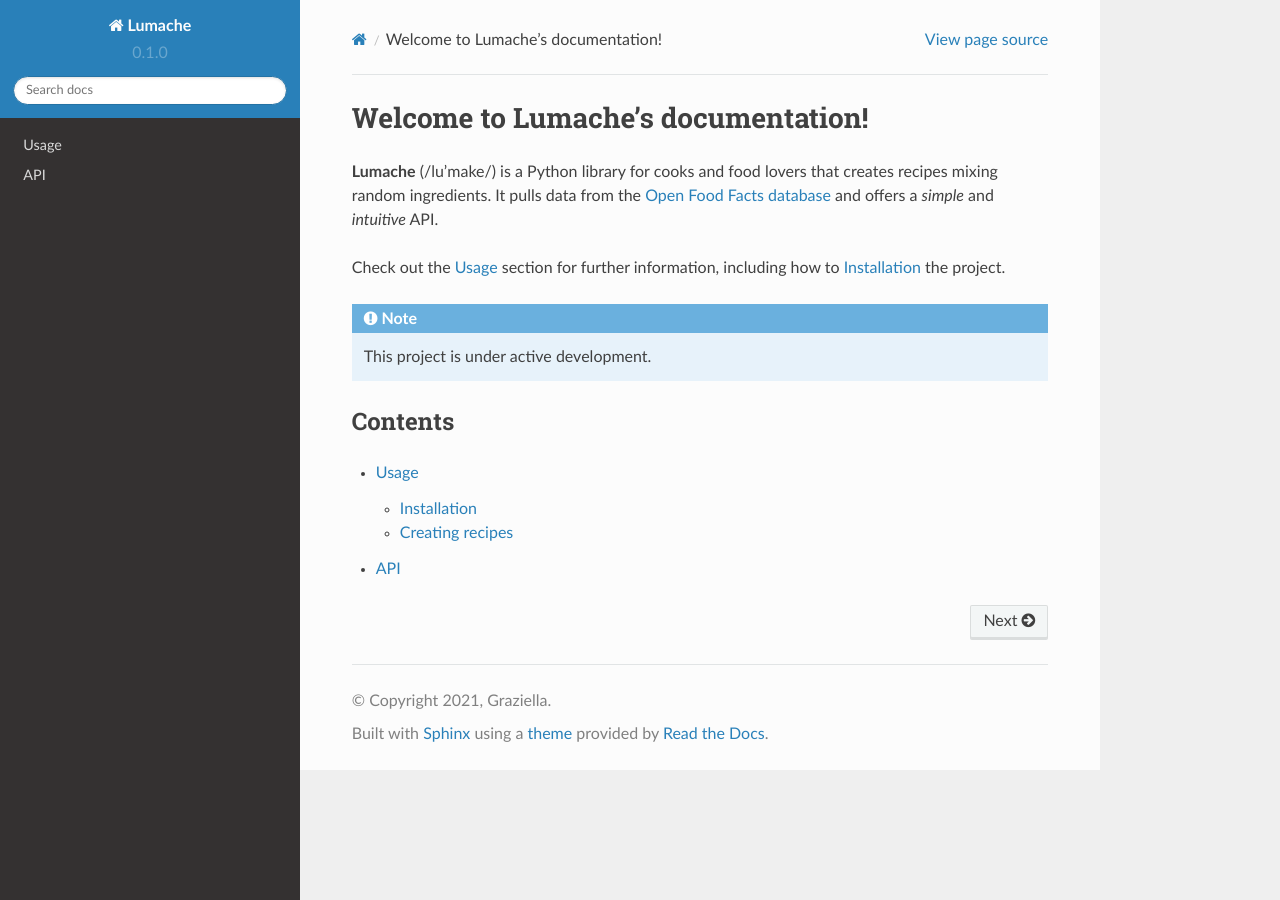
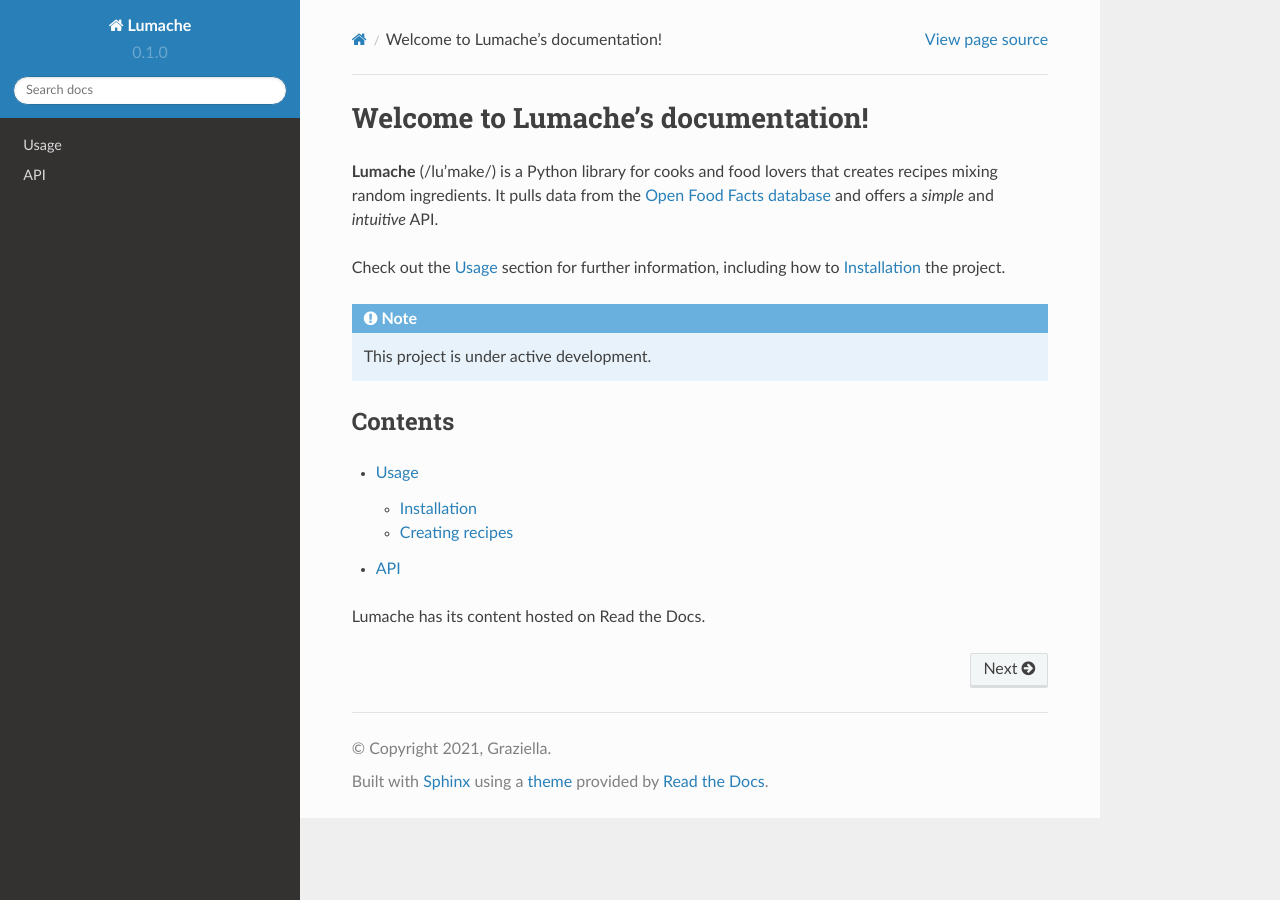
Before and after one commit to david-newhall/rdt-tutorial, a Sphinx documentation site: the page built from docs/source/index.rst, in a window 1280 px wide. Built offline with Sphinx 7.4.7 and the Read the Docs theme 2.0.0, drawn with Linux system fonts in a browser that asks for light colours.

Commit message:
Added sentence.

```diff
--- a/docs/source/index.rst
+++ b/docs/source/index.rst
@@ -20,3 +20,5 @@ Contents
 
    usage
    api
+
+Lumache has its content hosted on Read the Docs.
```
